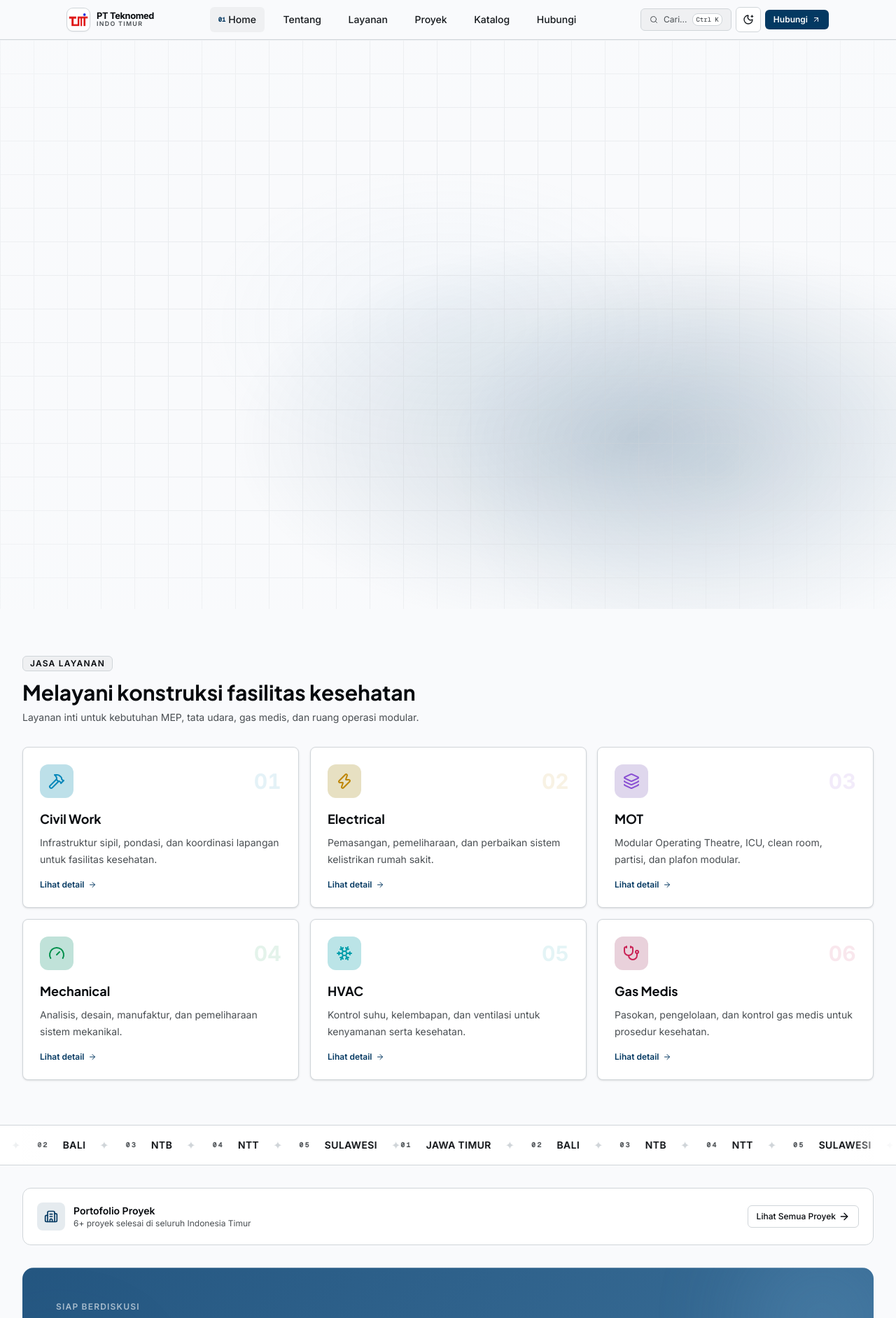
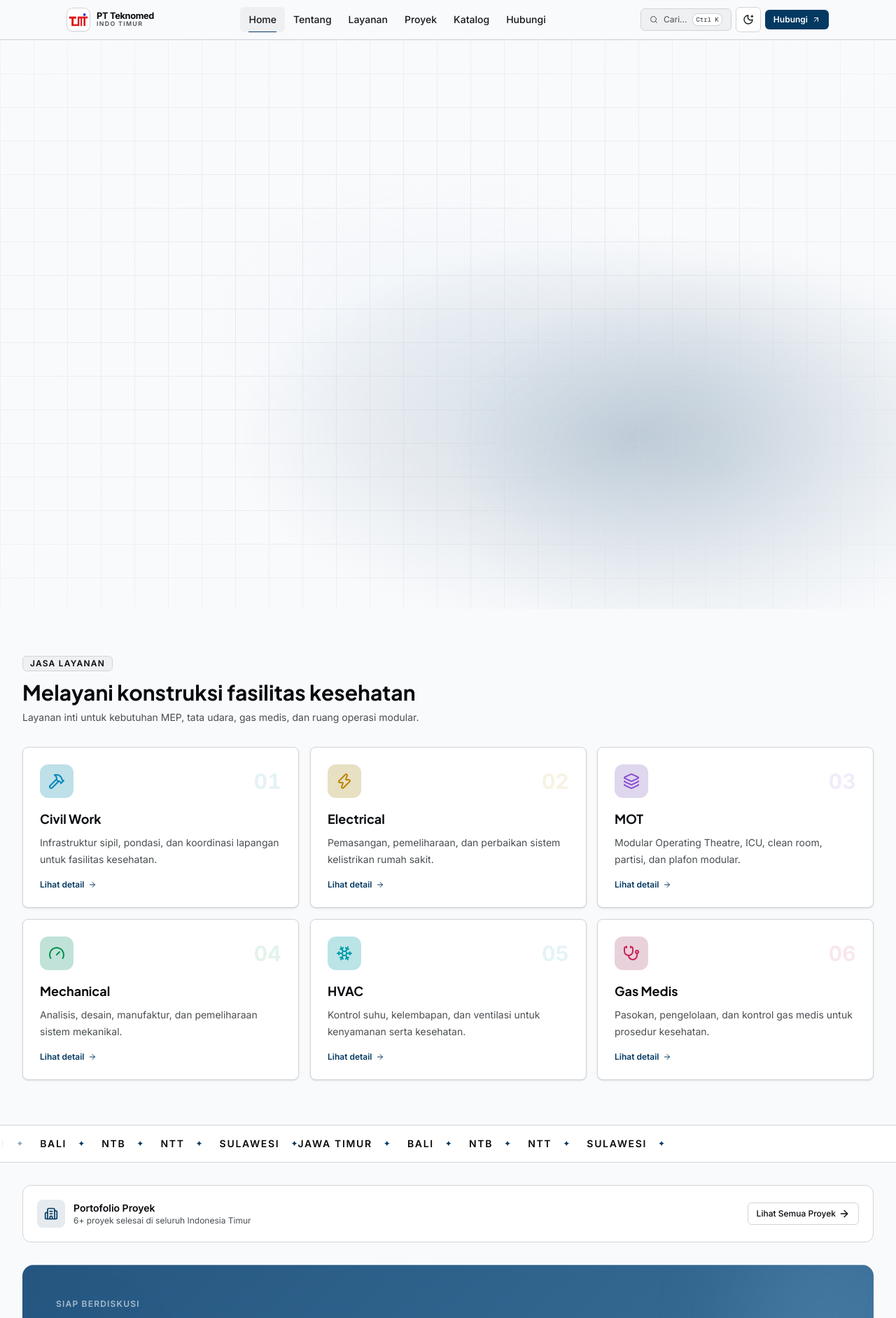
Before and after one commit to quaso-hub/teknomed-web, a React (Vite) app: page / in a window 1280 px wide. Shown: the top 1883 px of the page at 70% size. Built offline with nearby package versions, Linux system fonts and the light colour scheme.

Commit message:
fix(ux): navbar lenis stop/start, modal fixed center, marquee no index, nav no prefix, dark mode button white

```diff
--- a/src/components/Navbar.tsx
+++ b/src/components/Navbar.tsx
@@ -2,6 +2,7 @@ import { MoonStar, SunMedium, Command, Search, X as XIcon, Menu, ArrowUpRight }
 import { useEffect, useId, useRef, useState } from 'react'
 import { NavLink } from 'react-router-dom'
 import { motion, AnimatePresence, useReducedMotion } from 'motion/react'
+import { useLenis } from 'lenis/react'
 import Container from './Container'
 import { useTheme } from './theme-context'
 
@@ -37,18 +38,21 @@ export default function Navbar() {
   const { theme, toggleTheme } = useTheme()
   const scrolled = useScrolled()
   const reduced = useReducedMotion()
+  const lenis = useLenis()
 
   useEffect(() => {
     if (!isOpen) return
+    lenis?.stop()
     document.body.style.overflow = 'hidden'
     closeBtnRef.current?.focus()
     const onKeyDown = (e: KeyboardEvent) => { if (e.key === 'Escape') setIsOpen(false) }
     document.addEventListener('keydown', onKeyDown)
     return () => {
+      lenis?.start()
       document.body.style.overflow = ''
       document.removeEventListener('keydown', onKeyDown)
     }
-  }, [isOpen])
+  }, [isOpen, lenis])
 
   const iconBtnClass =
     'inline-flex size-9 items-center justify-center rounded-md border border-[var(--tm-border)] bg-[var(--tm-surface)] text-[var(--tm-text)] hover:bg-[var(--tm-surface-muted)] transition-colors'
@@ -75,7 +79,7 @@ export default function Navbar() {
             </span>
           </NavLink>
 
-          {/* Desktop nav — Digitalists-inspired with index prefix */}
+          {/* Desktop nav — clean hover underline, no index prefix */}
           <nav className="hidden items-center md:flex" aria-label="Main navigation">
             {navItems.map((item) => (
               <NavLink
@@ -85,7 +89,7 @@ export default function Navbar() {
                 onMouseEnter={() => setHoveredItem(item.to)}
                 onMouseLeave={() => setHoveredItem(null)}
                 className={({ isActive }) => [
-                  'group relative flex items-center gap-1 px-3 py-2 text-sm transition-all duration-200',
+                  'group relative px-3 py-2 text-sm font-medium transition-colors duration-200',
                   isActive
                     ? 'text-[var(--tm-text-strong)]'
                     : 'text-[var(--tm-muted)] hover:text-[var(--tm-text-strong)]',
@@ -93,15 +97,14 @@ export default function Navbar() {
               >
                 {({ isActive }) => (
                   <>
+                    {item.label}
+                    {/* Animated underline */}
                     <span className={[
-                      'font-mono text-[0.55rem] font-semibold transition-all duration-200',
-                      isActive || hoveredItem === item.to
-                        ? 'text-[var(--tm-primary)] opacity-100'
-                        : 'opacity-0 group-hover:opacity-60',
-                    ].join(' ')}>
-                      {item.index}
-                    </span>
-                    <span className="font-medium">{item.label}</span>
+                      'absolute bottom-0 left-3 right-3 h-px origin-left transition-transform duration-300',
+                      isActive
+                        ? 'scale-x-100 bg-[var(--tm-primary)]'
+                        : 'scale-x-0 bg-[var(--tm-primary)] group-hover:scale-x-100',
+                    ].join(' ')} />
                     {isActive && !reduced && (
                       <motion.span
                         layoutId="nav-active-pill"
@@ -246,35 +249,22 @@ export default function Navbar() {
                 </button>
               </div>
 
-              {/* Nav links — Digitalists editorial style */}
+              {/* Nav links — clean, no index prefix */}
               <nav className="flex-1 py-3" aria-label="Mobile navigation">
-                {navItems.map((item, i) => (
+                {navItems.map((item) => (
                   <NavLink
                     key={item.to}
                     to={item.to}
                     end={item.to === '/'}
                     onClick={() => setIsOpen(false)}
                     className={({ isActive }) => [
-                      'group flex items-center gap-4 px-5 py-3.5 transition-all duration-200',
+                      'flex items-center gap-3 px-5 py-3.5 text-sm font-medium transition-all duration-200 border-l-2',
                       isActive
-                        ? 'bg-[var(--tm-surface-muted)] text-[var(--tm-text-strong)]'
-                        : 'text-[var(--tm-muted)] hover:bg-[var(--tm-surface-muted)] hover:text-[var(--tm-text-strong)]',
+                        ? 'border-[var(--tm-primary)] bg-[var(--tm-surface-muted)] text-[var(--tm-text-strong)]'
+                        : 'border-transparent text-[var(--tm-muted)] hover:bg-[var(--tm-surface-muted)] hover:text-[var(--tm-text-strong)] hover:border-[var(--tm-border)]',
                     ].join(' ')}
                   >
-                    {({ isActive }) => (
-                      <>
-                        <span className={[
-                          'font-mono text-[0.6rem] font-semibold w-5 shrink-0 transition-colors',
-                          isActive ? 'text-[var(--tm-primary)]' : 'text-[var(--tm-border)] group-hover:text-[var(--tm-muted)]',
-                        ].join(' ')}>
-                          {String(i + 1).padStart(2, '0')}
-                        </span>
-                        <span className="text-sm font-medium">{item.label}</span>
-                        {isActive && (
-                          <span className="ml-auto size-1.5 rounded-full bg-[var(--tm-primary)]" />
-                        )}
-                      </>
-                    )}
+                    {item.label}
                   </NavLink>
                 ))}
               </nav>
--- a/src/pages/Home.tsx
+++ b/src/pages/Home.tsx
@@ -332,14 +332,11 @@ export default function Home() {
         <div className="py-4">
           <MarqueeTrack speed={30}>
             {SITE.serviceAreas.map((area, i) => (
-              <div key={i} className="flex items-center gap-5 shrink-0">
-                <span className="font-mono text-[0.6rem] font-semibold uppercase tracking-[0.25em] text-[var(--tm-muted)]">
-                  {String(i + 1).padStart(2, '0')}
-                </span>
-                <span className="text-sm font-semibold tracking-wide text-[var(--tm-text-strong)] whitespace-nowrap uppercase">
+              <div key={i} className="flex items-center gap-4 shrink-0">
+                <span className="text-sm font-semibold tracking-[0.12em] text-[var(--tm-text-strong)] whitespace-nowrap uppercase">
                   {area}
                 </span>
-                <span className="text-[var(--tm-border)] select-none" aria-hidden>✦</span>
+                <span className="text-[var(--tm-primary)] select-none text-xs" aria-hidden>✦</span>
               </div>
             ))}
           </MarqueeTrack>
--- a/src/pages/Projects.tsx
+++ b/src/pages/Projects.tsx
@@ -224,7 +224,7 @@ export default function Projects() {
             transition={{ duration: 0.2 }}
             onClick={() => setSelectedProject(null)}
             data-lenis-prevent
-            className="fixed inset-0 z-[70] flex items-start justify-center overflow-y-auto bg-black/60 p-4 pt-[8vh] backdrop-blur-sm"
+            className="fixed inset-0 z-[70] flex items-center justify-center bg-black/60 p-4 backdrop-blur-sm"
             aria-modal="true"
             aria-label={`Detail proyek: ${selectedProject.title}`}
             role="dialog"
@@ -238,7 +238,7 @@ export default function Projects() {
               exit={{ opacity: 0, scale: 0.95, y: 20 }}
               transition={{ type: 'spring', stiffness: 300, damping: 25 }}
               onClick={e => e.stopPropagation()}
-              className="relative mb-8 w-full max-w-[680px] rounded-2xl border border-[var(--tm-border)] bg-[var(--tm-surface)]"
+              className="relative mb-0 w-full max-w-[680px] max-h-[88vh] overflow-y-auto rounded-2xl border border-[var(--tm-border)] bg-[var(--tm-surface)]"
             >
               {/* Hero photo */}
               <div className="relative h-[220px] overflow-hidden rounded-t-2xl">
@@ -321,7 +321,7 @@ export default function Projects() {
                 <div className="flex gap-3">
                   <a
                     href="/contact"
-                    className="inline-flex flex-1 items-center justify-center gap-2 rounded-lg bg-[var(--tm-primary)] px-5 py-3 text-sm font-semibold text-white no-underline"
+                    className="inline-flex flex-1 items-center justify-center gap-2 rounded-lg bg-[var(--tm-primary)] px-5 py-3 text-sm font-semibold !text-white no-underline hover:opacity-90 transition-opacity"
                   >
                     Diskusikan Proyek Serupa <ArrowRight size={15} />
                   </a>
```
